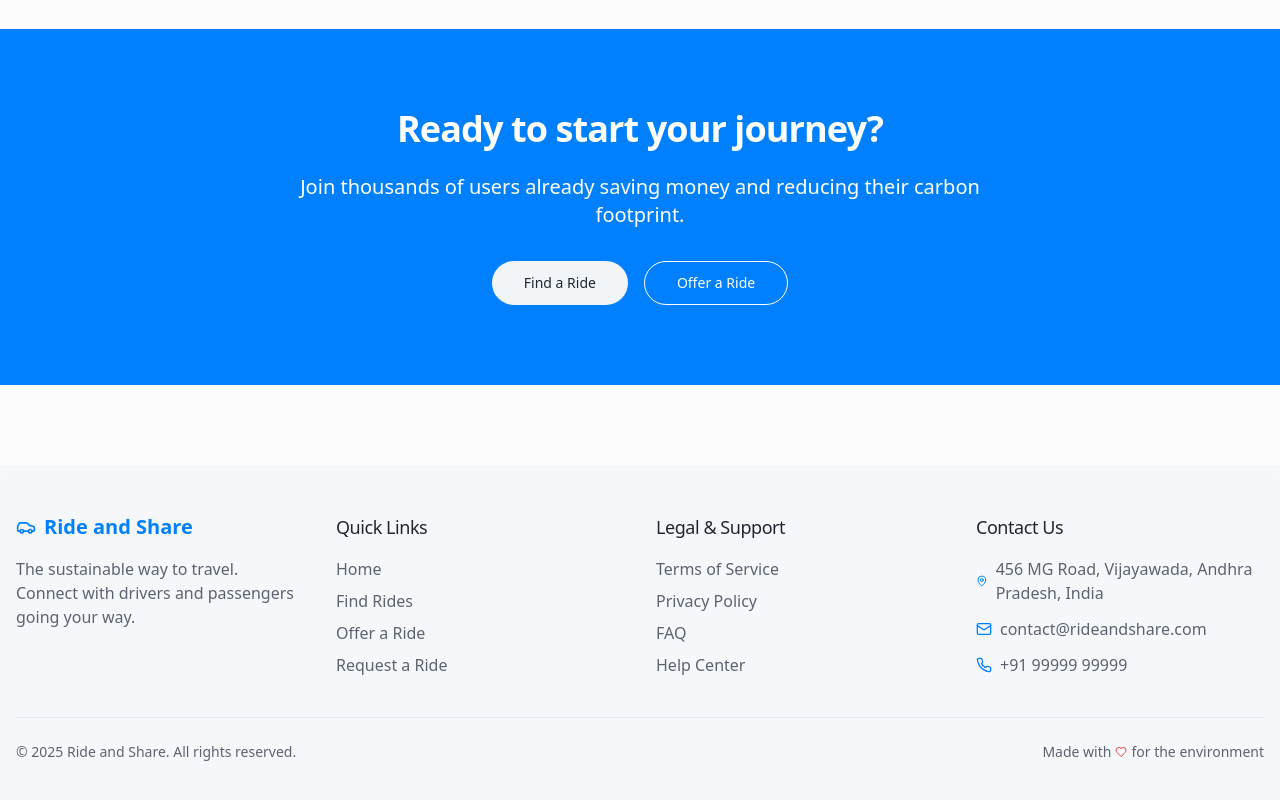
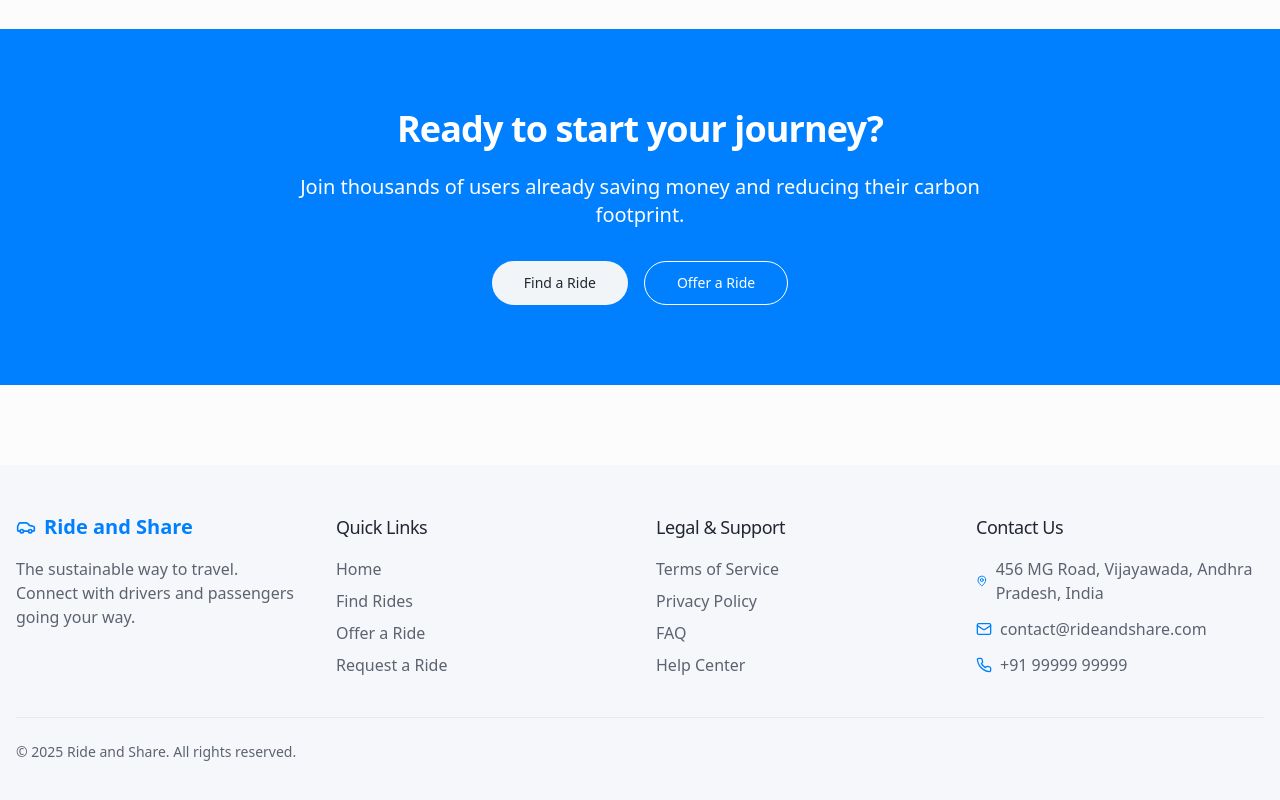
Before and after one commit to sundaram0900/carpoolconnect, a React (Vite) app: page / in a window 1280 px wide. Shown: the part 3692-4492 px from the top of the page. Built offline with nearby package versions, Linux system fonts and the light colour scheme.

Commit message:
Remove footer text
Remove "Made with ... for the environment" text from the footer.

```diff
--- a/src/components/Footer.tsx
+++ b/src/components/Footer.tsx
@@ -1,6 +1,6 @@
 
 import { Link } from "react-router-dom";
-import { Car, Mail, Phone, MapPin, Heart } from "lucide-react";
+import { Car, Mail, Phone, MapPin } from "lucide-react";
 
 const Footer = () => {
   return (
@@ -102,9 +102,6 @@ const Footer = () => {
           <p className="text-muted-foreground text-sm">
             © {new Date().getFullYear()} Ride and Share. All rights reserved.
           </p>
-          <p className="text-muted-foreground text-sm mt-2 md:mt-0 flex items-center">
-            Made with <Heart className="h-3 w-3 text-red-500 mx-1" /> for the environment
-          </p>
         </div>
       </div>
     </footer>
```
